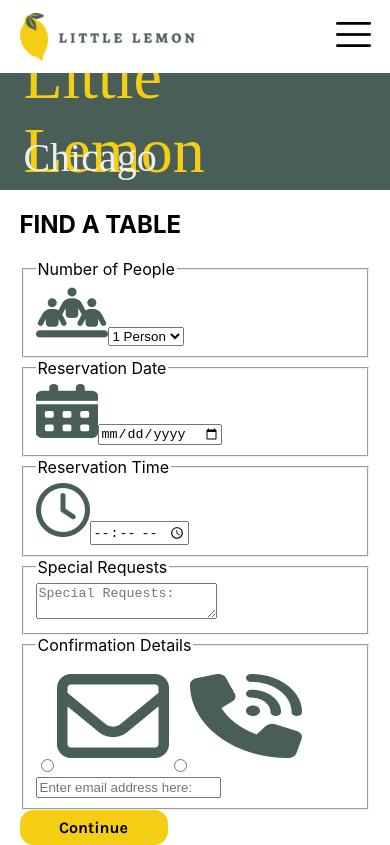
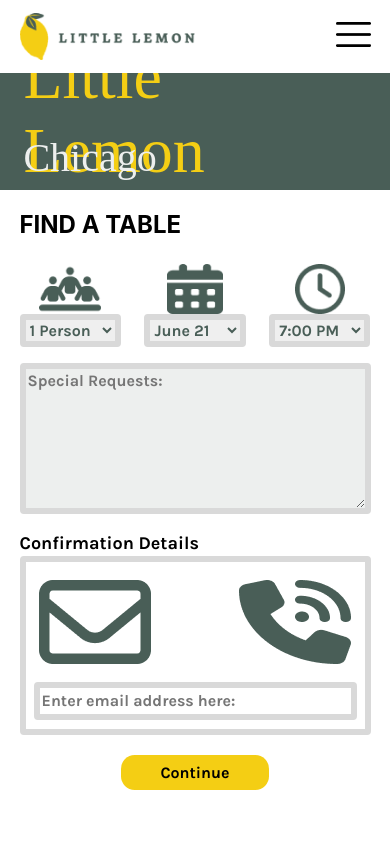
Before and after one commit to ProvidedPlay/Little-Lemon-Capstone-Project, a React (Create React App) app: page /reservations in a window 390 px wide. Built offline with nearby package versions, Linux system fonts and the light colour scheme; a web font is replaced by a local one.

Commit message:
reorganized dropdown menu behavior into hooks/extended page, added all styling and logic for booking section mobile.A

```diff
--- a/src/App.css
+++ b/src/App.css
@@ -380,6 +380,14 @@
     align-items: start;
   }
 
+  .softSectionTitleText{
+    font-family: 'Karla';
+    font-weight: 700;
+    font-size: var(--fluid-18);
+    text-align: left;
+    align-items: start;
+  }
+
   .softHighlightText{
     font-family: 'Karla';
     font-weight: 500;
@@ -621,6 +629,177 @@
     display: none;
   }
 
+  #bookingSectionTableDetails{
+    display: flex;
+    flex-direction: row;
+    justify-content: space-between;
+  }
+
+  #bookingSectionTableDetails .bookingDetailCard {
+    display: flex;
+    flex-direction: column;
+    height: calc(21.26168* var(--webpage-vw));
+    width: calc(25.9345*var(--webpage-vw));
+    align-items: center;
+    justify-content: space-around;
+    margin:0;
+    padding-left: 0;
+    padding-right: 0;
+    border:none;
+  }
+
+  .bookingDetailCard legend{
+    display: none;
+  }
+  .bookingDetailCard .bookingDetailCardIcon{
+    height: calc(12.6168*var(--webpage-vw));
+    object-fit: contain;
+    width: auto;
+  }
+
+  .bookingDetailCard .bookingDetailInputField{
+    margin:0;
+    padding: 0;
+    width: calc(25.9345*var(--webpage-vw));
+  }
+
+  .bookingDetailInputField.cardSubTitleText{
+    color:var(--plant-green);
+  }
+
+  #bookingSectionSpecialRequests{
+    display:flex;
+    justify-content: center;
+    align-items: start;
+    border-bottom-style: groove;
+    border-bottom-width: 1px;
+    height: calc(38.5514* var(--webpage-vw));
+  }
+
+  #bookingSectionSpecialRequests .bookingInputSection{
+    display: flex;
+    border:none;
+    height: calc(34.5794* var(--webpage-vw));
+    width: calc(92.056*var(--webpage-vw));
+    margin-left: 0;
+    margin-right:0;
+    padding-left: 0;
+    padding-right:0;
+  }
+
+  #bookingSectionSpecialRequests .bookingInputSection #bookingSectionSpecialRequestsField{
+    width: 100%;
+    height:100%;
+    background-color: var(--light-grey);
+  }
+
+  .bookingInputSection legend{
+    display: none;
+  }
+
+  #bookingSectionContactInfo{
+    height: calc(56.0747* var(--webpage-vw));
+  }
+  #bookingSectionContactInfo .bookingSectionConfirmationText{
+    display:flex;
+    margin:0;
+    padding-top: calc(6.0747* var(--webpage-vw));
+    padding-bottom: calc(0.4672*var(--webpage-vw));
+    align-content: end;
+  }
+  #bookingSectionContactInfo .bookingInputSection{
+    display: grid;
+    grid-template-columns: 1fr 1fr;
+    padding: 0;
+    margin: 0;
+    justify-content: space-between;
+    align-content: center;
+    height: calc(42.7570* var(--webpage-vw));
+    max-width: calc(92.056*var(--webpage-vw));
+  }
+  #bookingSectionContactInfo .bookingInputSection #contactInfoEmailOptionField{
+    margin-left: calc(8*var(--fluid-font-scaler));
+    margin-right: auto;
+    margin-bottom: calc(8*var(--fluid-font-scaler));
+  }
+  #bookingSectionContactInfo .bookingInputSection #contactInfoPhoneOptionField{
+    margin-left: auto;
+    margin-right: calc(8*var(--fluid-font-scaler));
+    margin-bottom: calc(8*var(--fluid-font-scaler));
+  }
+  #bookingSectionContactInfo .bookingInputSection #contactInfoTextField{
+    margin-left: calc(8*var(--fluid-font-scaler));
+    margin-right: calc(8*var(--fluid-font-scaler));
+  }
+  .contactInfoOptionField{
+    display:flex;
+    border-color: white!important;
+    max-height: calc(23.3644* var(--webpage-vw));
+    width: calc(28.2710* var(--webpage-vw));
+    align-items: center;
+    justify-content: center;
+  }
+  .contactInfoOptionField:hover{
+    transition: all 0.2s ease-in-out;
+    border-color: var(--mid-grey)!important;
+  }
+  .contactInfoOptionField:has(> input:checked){
+    transition: all 0.2s ease-in-out;
+    background-color: var(--light-grey);
+    border-color: var(--mid-grey)!important;
+  }
+  .contactInfoOptionField input{
+    position:absolute;
+    opacity: 0;
+    width: 0;
+    height:0;
+  }
+  .contactInfoTextField{
+    grid-column: span 2;
+    height: calc(06.3084* var(--webpage-vw));
+    max-width: calc(354 * var(--fluid-font-scaler));
+  }
+  .bookingSectionSubmitForm{
+    display: flex;
+    justify-content: center;
+    align-items: center;
+    margin-top: calc(7.2429* var(--webpage-vw));
+    margin-bottom: calc(1*var(--webpage-vw));
+  }
+  #bookingConfirmedSectionBanner{
+    display: flex;
+    align-items: center;
+    height:calc(17.2897*var(--webpage-vw));
+    border-bottom-style: groove;
+    border-width: 1px;
+  }
+  #bookingConfirmedSectionDetails{
+    display: flex;
+    flex-direction: column;
+    height: calc(116.794 * var(--webpage-vw));
+    align-items: center;
+    justify-content: center;
+    background-color: var(--light-grey);
+    border-radius: calc(2*var(--webpage-vw));
+    margin-left: calc(-2*var(--webpage-vw));
+    margin-right: calc(-2*var(--webpage-vw));
+    margin-top: calc(6.0747*var(--webpage-vw));
+    padding-left: calc(2*var(--webpage-vw));
+    padding-right: calc(2*var(--webpage-vw));
+  }
+  #bookingConfirmedSectionDetails * {
+    display: flex;
+    margin: 0;
+  }
+  .bookingConfirmedSection #bookingConfirmedSectionReturn {
+    display: flex;
+    justify-content: center;
+    align-items: center;
+    margin-top: calc(3.3429* var(--webpage-vw));
+    margin-bottom: calc(1*var(--webpage-vw));
+  }
+
+/* Nav Menu*/
   .NavMenu {
     display: flex;
     flex-direction: column;
@@ -647,7 +826,7 @@
 
   .navExtendedMenu.extended{
     transition: all 0.3s ease-in-out;
-    height: calc(44 * var(--webpage-vw));
+    height: calc(43.2 * var(--webpage-vw));
     width: 100%;
     background-color: #333333;
   }
@@ -754,6 +933,13 @@
     text-align: left;
   }
 
+  .cardOptionTitleText{
+    font-family: 'Karla';
+    font-size: var(--fluid-16);
+    font-weight: 800;
+    text-align: left;
+  }
+
   .cardLinkText{
     font-family: 'Karla';
     font-size: var(--fluid-16);
@@ -781,6 +967,14 @@
     align-items: start;
   }
 
+  .softSectionTitleText{
+    font-family: 'Karla';
+    font-weight: 700;
+    font-size: var(--fluid-18);
+    text-align: left;
+    align-items: start;
+  }
+
   .softHighlightText{
     font-family: 'Karla';
     font-weight: 500;
@@ -804,4 +998,11 @@
     align-items: center;
     justify-content: center;
   }
+
+  .thickGreyBorder {
+    border-style: solid;
+    border-width: 6px;
+    border-radius: calc(1*var(--webpage-vw));
+    border-color: var(--mid-grey);
+  }
 }
--- a/src/components/BookingSection.js
+++ b/src/components/BookingSection.js
@@ -1,11 +1,27 @@
 import { useState } from "react";
+import useMenuToggler from "../hooks/useMenuToggler";
 import { Link } from "react-router-dom";
 
 const BookingSection = () => {
     const [contactMethodPlaceholderText, setContactMethodPlaceholderText] = useState("Enter email address here:");
 
+    const {closeMenu} = useMenuToggler();
+
+    const handleToggleMenu=() => {
+        closeMenu();
+    }
     const handleContactMethodPlaceholderTextChange = (contactMethodPlaceholderText) => {
         setContactMethodPlaceholderText(contactMethodPlaceholderText);
+    }
+
+    const getFutureDayMonth =  (daysAfterToday) => {
+        const date = new Date()
+        const targetDate = new Date(date)
+
+        targetDate.setDate(targetDate.getDate() + daysAfterToday)
+        return(
+            `${targetDate.toLocaleString('default', {month:'long'})} ${targetDate.getDate().toLocaleString()}`
+        )
     }
 
     return(
@@ -16,9 +32,9 @@
             <form id="bookingSectionDetails">
                 <section id="bookingSectionTableDetails">
                     <fieldset className="bookingDetailCard" id="numOfPeopleCard">
-                        <img className="bookingDetailCardIcon" id="peopleIcon" src="/People Icon.png"/>
+                        <img className="bookingDetailCardIcon" id="peopleIcon" src="/People Icon.png" alt="Number of People Icon"/>
                         <legend for="numOfPeopleField">Number of People</legend>
-                        <select id="numOfPeopleList">
+                        <select className="bookingDetailInputField cardSubTitleText thickGreyBorder" id="numOfPeopleList">
                             <option value="1 Person">1 Person</option>
                             <option value="2 People">2 People</option>
                             <option value="3 People">3 People</option>
@@ -31,39 +47,60 @@
                         </select>
                     </fieldset>
                     <fieldset className="bookingDetailCard" id="reservationDateCard">
-                        <img className="bookingDetailCardIcon" id="peopleIcon" src="/Calendar Icon.png"/>
+                        <img className="bookingDetailCardIcon" id="peopleIcon" src="/Calendar Icon.png" alt="Calendar Icon"/>
                         <legend for="reservationDateField">Reservation Date</legend>
-                        <input type="date" id="reservationDateField" name="reservationDateField"/>
+                        <select className="bookingDetailInputField cardSubTitleText thickGreyBorder" id="reservationDateField">
+                            <option value={()=> {getFutureDayMonth(0).toString()}}>{getFutureDayMonth(0)}</option>
+                            <option value={()=> {getFutureDayMonth(1).toString()}}>{getFutureDayMonth(1)}</option>
+                            <option value={()=> {getFutureDayMonth(2).toString()}}>{getFutureDayMonth(2)}</option>
+                            <option value={()=> {getFutureDayMonth(3).toString()}}>{getFutureDayMonth(3)}</option>
+                            <option value={()=> {getFutureDayMonth(4).toString()}}>{getFutureDayMonth(4)}</option>
+                            <option value={()=> {getFutureDayMonth(5).toString()}}>{getFutureDayMonth(5)}</option>
+                            <option value={()=> {getFutureDayMonth(6).toString()}}>{getFutureDayMonth(6)}</option>
+                            <option value={()=> {getFutureDayMonth(7).toString()}}>{getFutureDayMonth(7)}</option>
+                            <option value={()=> {getFutureDayMonth(8).toString()}}>{getFutureDayMonth(8)}</option>
+                        </select>
                     </fieldset>
                     <fieldset className="bookingDetailCard" id="reservationTimeCard">
-                        <img className="bookingDetailCardIcon" id="calendarIcon" src="/Clock Icon.png"/>
+                        <img className="bookingDetailCardIcon" id="calendarIcon" src="/Clock Icon.png" alt="Clock Icon"/>
                         <legend for="reservationTimeField">Reservation Time</legend>
-                        <input type="time" id="reservationTimeField" name="reservationTimeField"/>
+                        <select className="bookingDetailInputField cardSubTitleText thickGreyBorder" id="reservationDateField">
+                            <option value="7:00">7:00 PM</option>
+                            <option value="7:00">7:30 PM</option>
+                            <option value="8:00">8:00 PM</option>
+                            <option value="8:00">8:30 PM</option>
+                            <option value="9:00">9:00 PM</option>
+                            <option value="9:00">9:30 PM</option>
+                            <option value="10:00">10:00 PM</option>
+                            <option value="10:00">10:30 PM</option>
+                            <option value="11:00">11:00 PM</option>
+                        </select>
                     </fieldset>
                 </section>
                 <section id="bookingSectionSpecialRequests">
-                    <fieldset className="BookingInputSection">
+                    <fieldset className="bookingInputSection">
                         <legend for="bookingSectionSpecialRequestsField">Special Requests</legend>
-                        <textarea form="bookingSectionDetails" name="bookingSectionSpecialRequestsField" id="bookingSectionSpecialRequestsField" placeholder="Special Requests:"/>
+                        <textarea className="thickGreyBorder cardSubTitleText" form="bookingSectionDetails" name="bookingSectionSpecialRequestsField" id="bookingSectionSpecialRequestsField" placeholder="Special Requests:"/>
                     </fieldset>
                 </section>
                 <section id="bookingSectionContactInfo">
-                    <fieldset className="BookingInputSection">
+                    <h1 className="bookingSectionConfirmationText softSectionTitleText">Confirmation Details</h1>
+                    <fieldset className="bookingInputSection thickGreyBorder">
                         <legend for="bookingSectionContactInfoField">Confirmation Details</legend>
-                        <label className="contactInfoOptionField" id="contactInfoEmailOptionField">
+                        <label className="contactInfoOptionField  thickGreyBorder" id="contactInfoEmailOptionField">
                             <input type="radio" name="bookingSectionContactInfoField" value="emailOption" onClick={() => handleContactMethodPlaceholderTextChange("Enter email address here:")}/>
                             <img src="/Email Icon.png" alt="Option 1"/>
                         </label>
-                        <label className="contactInfoOptionField" id="contactInfoPhoneOptionField">
+                        <label className="contactInfoOptionField thickGreyBorder" id="contactInfoPhoneOptionField">
                             <input type="radio" name="bookingSectionContactInfoField" value="phoneOption" onClick={() => handleContactMethodPlaceholderTextChange("Enter phone number here:")}/>
-                            <img src="/Phone Icon.png" alt="Option 1"/>
+                            <img src="/Phone Icon.png" alt="Option 2"/>
                         </label>
-                        <input type="text" name="contactInfoTextField" id="contactInfoTextField" placeholder={contactMethodPlaceholderText}/>
+                        <input className="contactInfoTextField thickGreyBorder cardSubTitleText" type="text" name="contactInfoTextField" id="contactInfoTextField" placeholder={contactMethodPlaceholderText}/>
                     </fieldset>
                 </section>
                 <section className="bookingSectionSubmitForm">
                     <button className="buttonPrimary" type="submit" value="Submit">
-                        <Link className="link" to="/reservationsConfirmed">
+                        <Link className="link" to="/reservationsConfirmed" onClick={()=>handleToggleMenu()}>
                             <p className="itemText">Continue</p>
                         </Link>
                     </button>
--- a/src/components/Header.js
+++ b/src/components/Header.js
@@ -1,5 +1,4 @@
 import Nav from "./Nav";
-import NavExtended from "./NavExtended";
 
 const Header = () => {
 
--- a/src/components/Main.js
+++ b/src/components/Main.js
@@ -5,7 +5,7 @@
     return(
         <div className="window">
             <div className="webpage" id={pageType}>
-                {children.map((child) => <PageSection children={child}/>)}
+                {children.map((child, index) => <PageSection children={child} key={`page ${index}`}/>)}
             </div>
         </div>
     )
--- /dev/null
+++ b/src/hooks/useMenuToggler.js
@@ -0,0 +1,23 @@
+import { useAppContext } from "../context/AppContextProvider";
+
+const useMenuToggler = () => {
+
+    const {
+        menuIsOpen, setMenuIsOpen
+    } = useAppContext()
+
+    const toggleMenu = () => {
+        console.log(!menuIsOpen)
+        setMenuIsOpen(!menuIsOpen);
+    }
+
+    const closeMenu = () => {
+        setMenuIsOpen(false);
+    }
+
+    return(
+        {toggleMenu, closeMenu}
+    )
+}
+
+export default useMenuToggler;
--- a/src/pages/Homepage.js
+++ b/src/pages/Homepage.js
@@ -2,8 +2,6 @@
 import Main from '../components/Main';
 import HeroSection from '../components/HeroSection';
 import HighlightsSection from '../components/HighlightsSection';
-import TestimonialsSection from '../components/TestimonialsSection';
-import AboutSection from '../components/AboutSection';
 import Footer from '../components/Footer';
 import NavExtended from '../components/NavExtended';
 
--- a/src/pages/ReservationConfirmed.js
+++ b/src/pages/ReservationConfirmed.js
@@ -4,7 +4,6 @@
 import BookingConfirmedSection from '../components/BookingConfirmedSection';
 import Footer from '../components/Footer';
 import NavExtended from '../components/NavExtended';
-import BookingSection from '../components/BookingSection';
 
 const ReservationsConfirmed = () => {
     return(
```
Also changed, not shown: src/components/BookingConfirmedSection.js (+11 -4 lines), src/components/HeroSection.js (+7 -1 lines), src/components/Nav.js (+7 -5 lines), src/components/NavExtended.js (+5 -3 lines).
